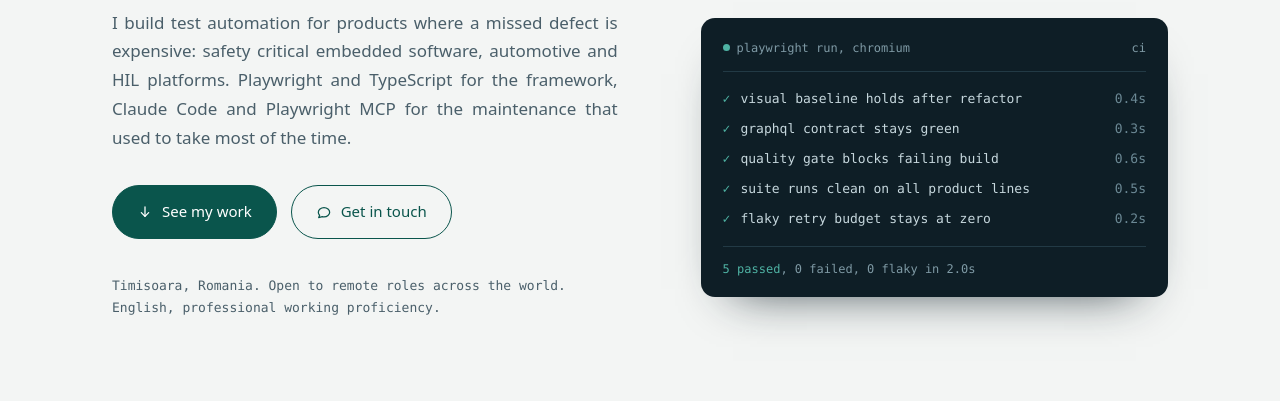
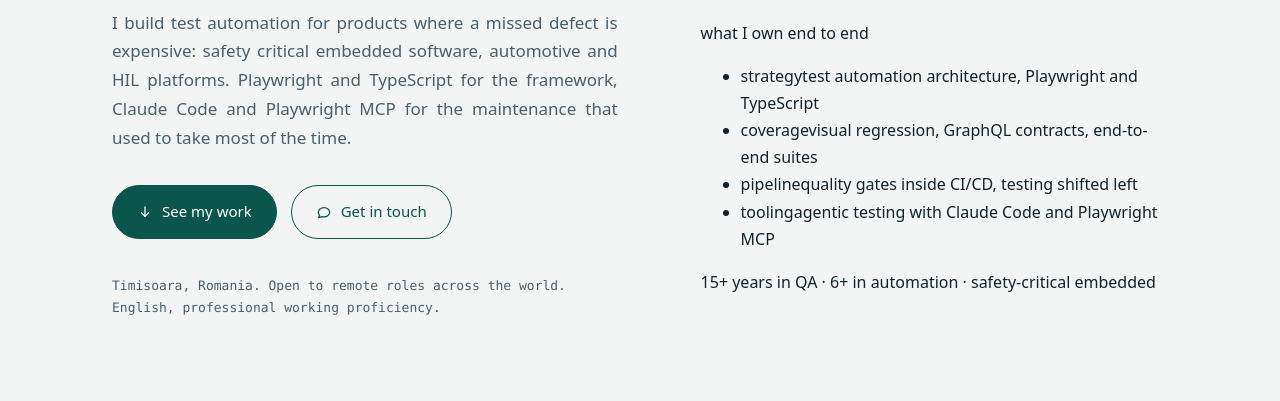
Before and after one commit to ella79/portfolio, a website: page index.html in a window 1280 px wide. Shown: the part 399-800 px from the top of the page. Drawn offline with Linux system fonts and the light colour scheme.

Commit message:
Replace hero test-run panel with a focus card

```diff
--- a/index.html
+++ b/index.html
@@ -54,14 +54,15 @@
           <img src="assets/img/photo.jpg" alt="Emanuela Telescu" width="512" height="512">
         </div>
 
-        <div class="run" id="run" role="img" aria-label="Illustration of a passing Playwright test run. Each line names something the frameworks described below actually check.">
-          <div class="run-head"><span><span class="run-dot"></span>playwright run, chromium</span><span>ci</span></div>
-          <div class="run-line"><span class="tick">&#10003;</span><span class="name">visual baseline holds after refactor</span><span class="ms">0.4s</span></div>
-          <div class="run-line"><span class="tick">&#10003;</span><span class="name">graphql contract stays green</span><span class="ms">0.3s</span></div>
-          <div class="run-line"><span class="tick">&#10003;</span><span class="name">quality gate blocks failing build</span><span class="ms">0.6s</span></div>
-          <div class="run-line"><span class="tick">&#10003;</span><span class="name">suite runs clean on all product lines</span><span class="ms">0.5s</span></div>
-          <div class="run-line"><span class="tick">&#10003;</span><span class="name">flaky retry budget stays at zero</span><span class="ms">0.2s</span></div>
-          <div class="run-foot" id="runFoot"><b>5 passed</b>, 0 failed, 0 flaky in 2.0s</div>
+        <div class="focus" aria-label="Areas I own end to end">
+          <div class="focus-head">what I own end to end</div>
+          <ul class="focus-list">
+            <li><span class="focus-key">strategy</span><span class="focus-val">test automation architecture, Playwright and TypeScript</span></li>
+            <li><span class="focus-key">coverage</span><span class="focus-val">visual regression, GraphQL contracts, end-to-end suites</span></li>
+            <li><span class="focus-key">pipeline</span><span class="focus-val">quality gates inside CI/CD, testing shifted left</span></li>
+            <li><span class="focus-key">tooling</span><span class="focus-val">agentic testing with Claude Code and Playwright MCP</span></li>
+          </ul>
+          <div class="focus-foot">15+ years in QA &middot; 6+ in automation &middot; safety-critical embedded</div>
         </div>
       </div>
     </div>
```
